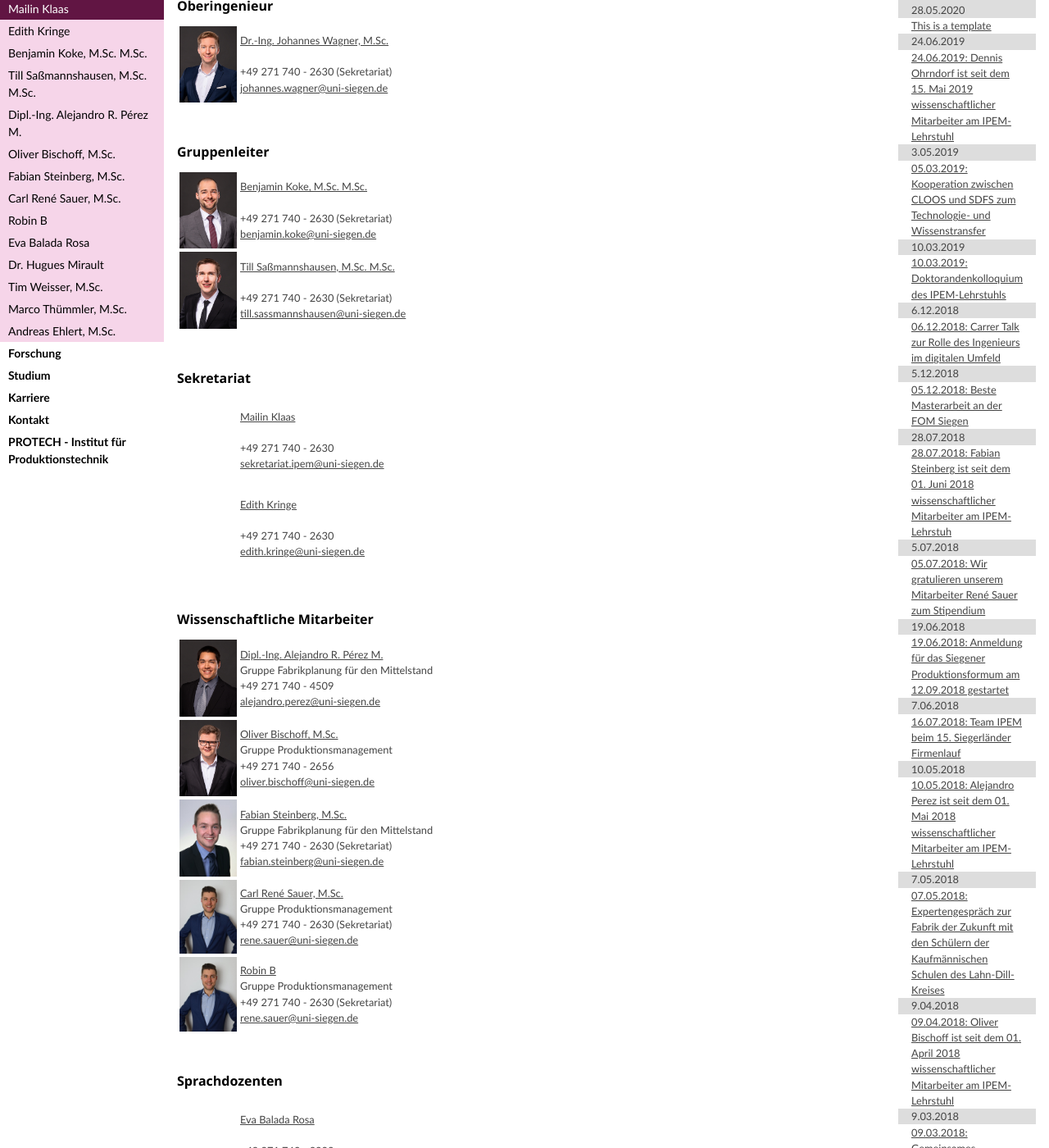
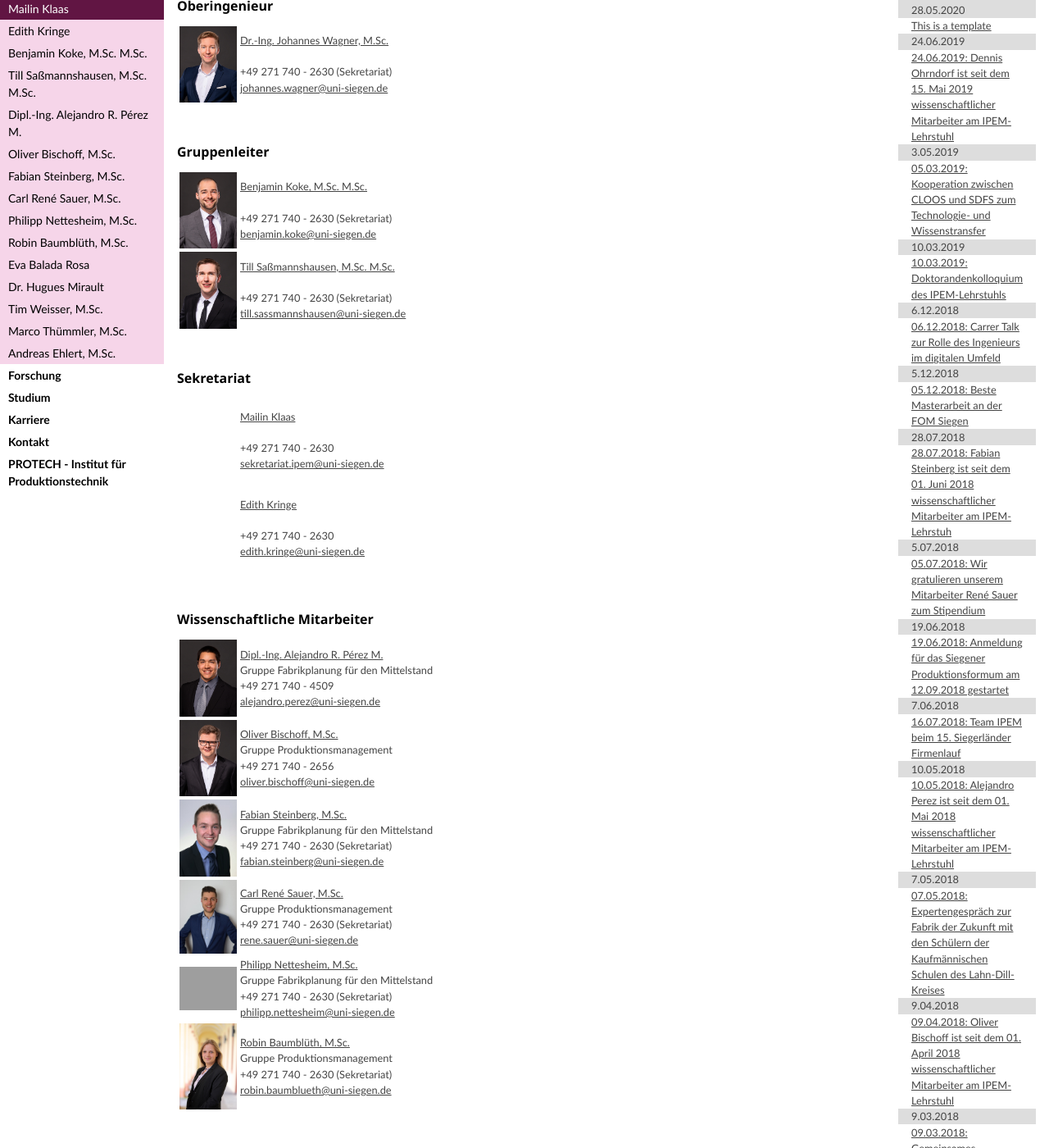
Before and after one commit to arpm92/IPEMweb, a Jekyll site: the page built from team/index.md, in a window 1280 px wide and 1400 px high, scrolled down 404 px. Shown: the whole window at 82% size. Built offline with Jekyll 4.4.1, drawn with Linux system fonts in a browser that asks for light colours; grey boxes are pictures that could not be loaded.

Commit message:
Added Robins and Philipps profile

```diff
--- a/_data/team.yml
+++ b/_data/team.yml
@@ -197,18 +197,36 @@
   active: true
 
 - filename: bla
-  fullname: Robin B
+  fullname: Philipp Nettesheim, M.Sc.
+  status: staff
+  team: Gruppe Fabrikplanung für den Mittelstand
+  tel: +49 271 740 - 2630 (Sekretariat)
+  fax: +49 271 740 - 12628
+  email: philipp.nettesheim@uni-siegen.de
+  image: /team/images/nettesheim.jpg
+  office: PB-A 303
+  hours: nur nach Vereinbarung
+  publication: true
+  xing: https://www.xing.com/profile/Philipp_Nettesheim
+  linkedin: https://www.linkedin.com/in/philipp-nettesheim-73ba191ab/?originalSubdomain=de
+  #orcid: not found
+  #gschoolar: not found
+  #resume: ''
+  active: true
+
+- filename: bla
+  fullname: Robin Baumblüth, M.Sc.
   status: staff
   team: Gruppe Produktionsmanagement
   tel: +49 271 740 - 2630 (Sekretariat)
   fax: +49 271 740 - 12628
-  email: rene.sauer@uni-siegen.de
-  image: /team/images/sauer.jpg
-  office: PB-A 304
+  email: robin.baumblueth@uni-siegen.de
+  image: /team/images/baumblueth.jpeg
+  office: PB-A 302
   hours: nur nach Vereinbarung
   publication: true
-  xing: https://www.xing.com/profile/Rene_Sauer14
-  linkedin: https://www.linkedin.com/in/ren%C3%A9-sauer-1a503b156/
+  xing: https://www.xing.com/profile/Robin_Baumblueth
+  linkedin: https://www.linkedin.com/in/robin-baumbl%C3%BCth-4b2085130/?originalSubdomain=de
   #orcid: not found
   #gschoolar: not found
   #resume: ''
```
Also changed, not shown: team/images/baumblueth.jpeg (added), 1 other file.
